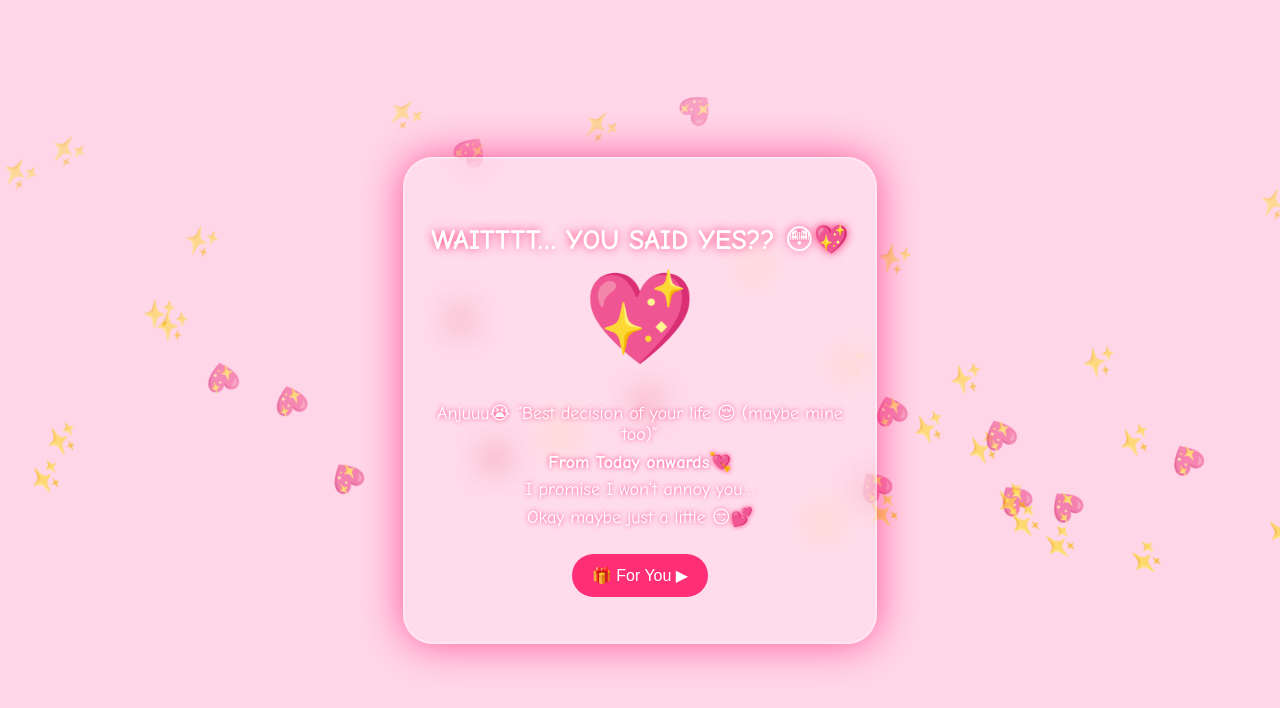
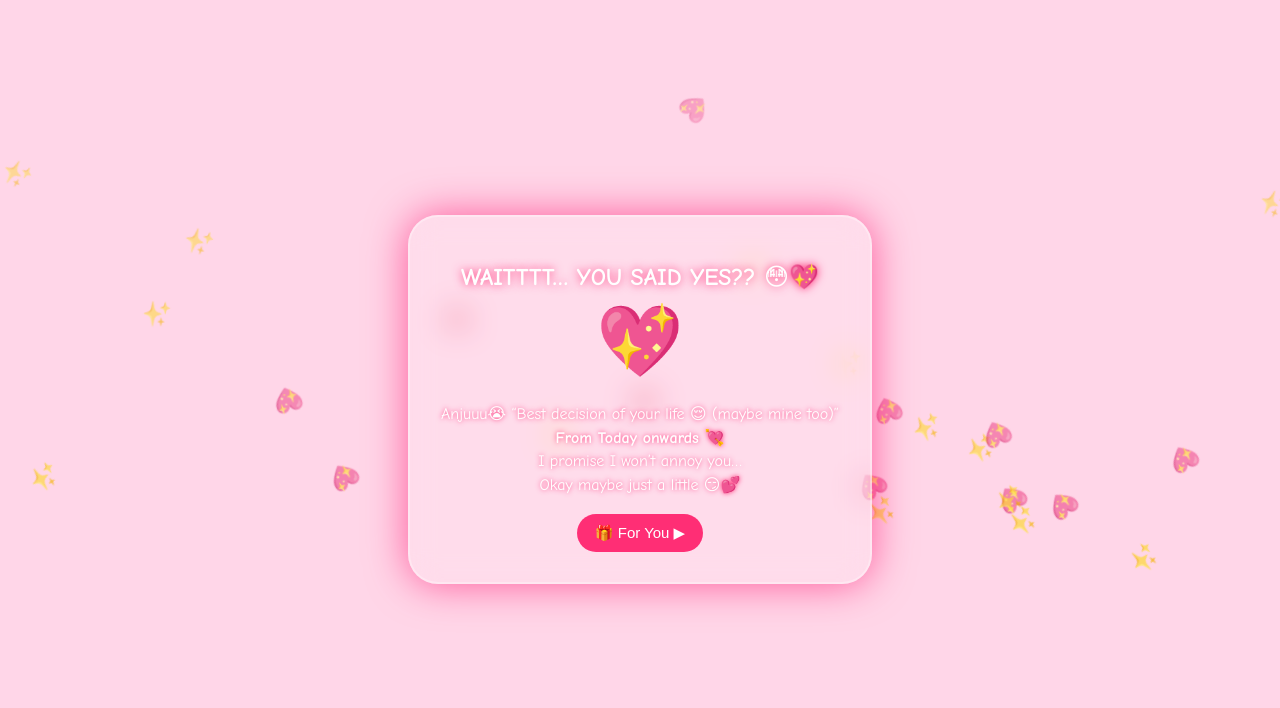
Before and after one commit to Muhd-Ameens/my-valentine, a plain HTML site: page yes.html in a window 1280 px wide. Drawn offline with Linux system fonts and the light colour scheme.

Commit message:
Add files via upload

```diff
--- a/yes.html
+++ b/yes.html
@@ -7,25 +7,22 @@
 <style>
 body {
     margin: 0;
-    min-height: 100vh;
+    min-height: 100dvh; /* Better mobile viewport handling */
     background: #ffd6e8;
     font-family: 'Comic Sans MS', cursive;
     display: flex;
     justify-content: center;
     align-items: center;
     text-align: center;
-
-    overflow-x: hidden;   /* prevent sideways scroll */
-    overflow-y: auto;     /* allow vertical scroll */
+    overflow: hidden; /* No scroll initially */
 }
-
 
 /* Glow Card */
 .container {
     background: rgba(255, 255, 255, 0.15);
     backdrop-filter: blur(15px);
     border: 2px solid rgba(255,255,255,0.3);
-    padding: 45px 25px;
+    padding: 30px 20px; /* Reduced for mobile */
     border-radius: 30px;
     width: 90%;
     max-width: 420px;
@@ -41,45 +38,45 @@
 
 h1 {
     color: white;
-    font-size: 28px;
-    margin-bottom: 20px;
+    font-size: 24px; /* Slightly reduced */
+    margin-bottom: 15px;
     text-shadow: 0 0 10px #ff2e75;
 }
 
 .fun {
-    font-size: 90px;
-    margin: 20px 0;
+    font-size: 70px; /* Reduced from 90px */
+    margin: 15px 0;
     animation: bounce 1.2s infinite;
 }
 
 #videoBtn {
-    margin-top: 20px;
-    padding: 12px 20px;
+    margin-top: 15px;
+    padding: 10px 18px;
     border: none;
     border-radius: 40px;
     background: #ff2e75;
     color: white;
-    font-size: 16px;
+    font-size: 15px;
     cursor: pointer;
 }
 
 @keyframes bounce {
     0% { transform: translateY(0); }
-    50% { transform: translateY(-15px); }
+    50% { transform: translateY(-12px); }
     100% { transform: translateY(0); }
 }
 
 p {
     color: white;
-    font-size: 18px;
-    margin: 6px 0;
+    font-size: 16px; /* Slightly smaller */
+    margin: 5px 0;
     text-shadow: 0 0 5px #ff2e75;
 }
 
 /* Floating celebration */
 .floating {
     position: fixed;
-    font-size: 28px;
+    font-size: 24px;
     animation: floatUp linear infinite;
     opacity: 0.8;
     pointer-events: none;
@@ -102,22 +99,22 @@
     </div>
 
     <p>Anjuuu😭 “Best decision of your life 😌 (maybe mine too)”</p>
-    <p><strong>From Today onwards💘</strong></p>
+    <p><strong>From Today onwards 💘</strong></p>
     <p>I promise I won’t annoy you…</p>
     <p>Okay maybe just a little 😏💕</p>
+
     <button id="videoBtn">🎁 For You ▶</button>
 
-    <div id="videoBox" style="display:none; margin-top:20px;">
+    <div id="videoBox" style="display:none; margin-top:15px;">
         <video width="100%" controls playsinline>
             <source src="love.mp4" type="video/mp4">
         </video>
     </div>
-
 </div>
 
 <script>
-// Floating hearts & sparkles
-for (let i = 0; i < 40; i++) {
+// Floating hearts & sparkles (reduced count for performance)
+for (let i = 0; i < 25; i++) {
     const item = document.createElement("div");
     item.className = "floating";
     item.innerHTML = Math.random() > 0.5 ? "💖" : "✨";
@@ -125,14 +122,14 @@
     item.style.animationDuration = (8 + Math.random() * 6) + "s";
     document.body.appendChild(item);
 }
-</script>
-<script>
+
+// Show video and allow scroll only after opening
 document.getElementById("videoBtn").addEventListener("click", function() {
     document.getElementById("videoBox").style.display = "block";
     this.style.display = "none";
+    document.body.style.overflow = "auto";
 });
 </script>
 
-
 </body>
 </html>
```
